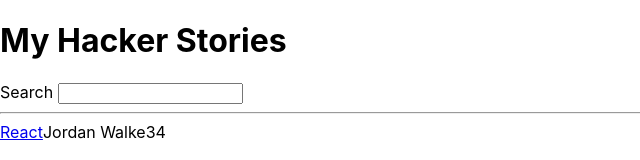
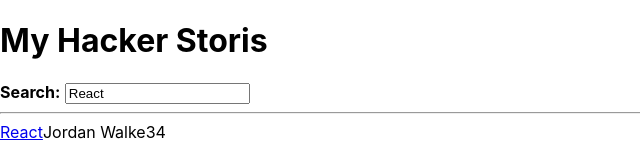
Before and after one commit to rosharp/The-Road-To-React, a React (Create React App) app: page / in a window 1280 px wide. Shown: the top 160 px of the page, without its empty margins (0-640 px from the left). Built offline with nearby package versions, Linux system fonts and the light colour scheme.

Commit message:
React Component Composition

```diff
--- a/src/App.js
+++ b/src/App.js
@@ -1,8 +1,4 @@
-import React from "react";
-
-//------------------------//
-// useSemiPersistentState //
-//------------------------//
+import React from 'react';
 
 const useSemiPersistentState = (key, initialState) => {
   const [value, setValue] = React.useState(
@@ -16,16 +12,12 @@ const useSemiPersistentState = (key, initialState) => {
   return [value, setValue];
 };
 
-//---------------//
-// App Component //
-//---------------//
-
 const App = () => {
   const stories = [
     {
-      title: "React",
-      url: "https://react.org/",
-      author: "Jordan Walke",
+      title: 'React',
+      url: 'https://reactjs.org/',
+      author: 'Jordan Walke',
       num_comments: 3,
       points: 4,
       objectID: 0,
@@ -36,7 +28,7 @@ const App = () => {
       author: 'Dan Abramov, Andrew Clark',
       num_comments: 2,
       points: 5,
-      objectID: 1
+      objectID: 1,
     },
   ];
 
@@ -55,28 +47,32 @@ const App = () => {
 
   return (
     <div>
-      <h1>My Hacker Stories</h1>
+      <h1>My Hacker Storis</h1>
 
       <InputWithLabel
         id="search"
-        label="Search"
-        search={searchTerm}
-        onSearch={handleSearch}
-      />
+        value={searchTerm}
+        onInputChange={handleSearch}
+      >
+        <strong>Search:</strong>
+      </InputWithLabel>
+
       <hr />
 
       <List list={searchedStories} />
-    </div >
-  )
+    </div>
+  );
 };
 
-//-----------------//
-//     Search      //
-//-----------------//
-
-const InputWithLabel = ({ id, label, value, type = "text", onInputChange }) => (
+const InputWithLabel = ({
+  id,
+  value,
+  type = 'text',
+  onInputChange,
+  children,
+}) => (
   <>
-    <label htmlFor="id">{label}</label>
+    <label htmlFor={id}>{children}</label>
     &nbsp;
     <input
       id={id}
@@ -87,18 +83,8 @@ const InputWithLabel = ({ id, label, value, type = "text", onInputChange }) => (
   </>
 );
 
-
-//---------------//
-//     List      //
-//---------------//
-
 const List = ({ list }) =>
-  list.map(item => (
-    <Item
-      key={item.objectID}
-      item={item}
-    />
-  ));
+  list.map(item => <Item key={item.objectID} item={item} />);
 
 const Item = ({ item }) => (
   <div>
```
